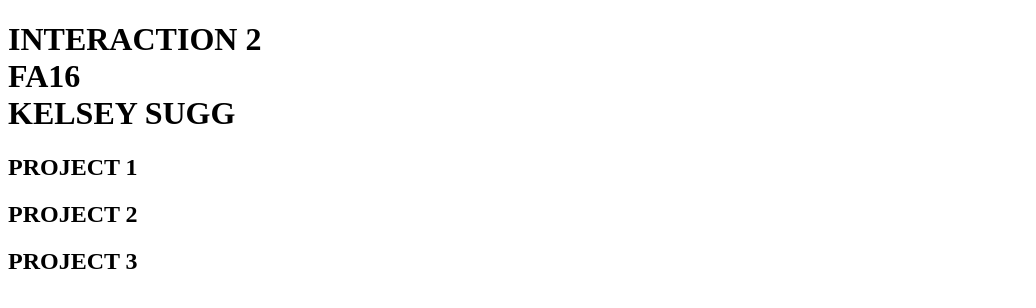
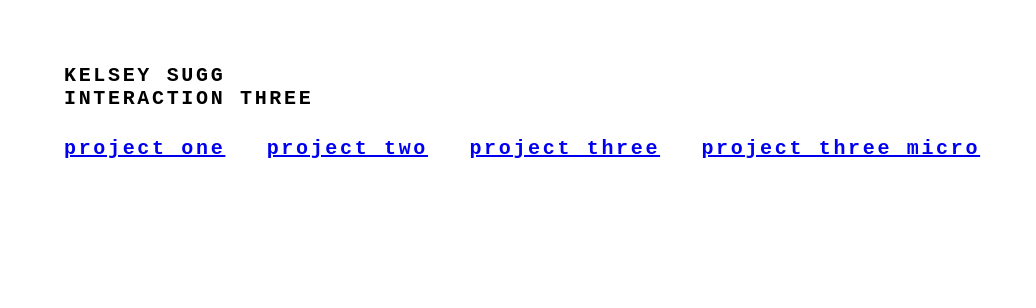
Before and after one commit to ksugg/ksugg.github.io, a plain HTML site: page index.html in a window 1280 px wide. Shown: the whole page, without its empty margins (0-1036 px from the left). Drawn offline with nearby package versions, Linux system fonts and the light colour scheme.

Commit message:
Index Site Int3

```diff
--- a/index.html
+++ b/index.html
@@ -2,13 +2,19 @@
 <html lang="en">
     <head>
         <meta charset="utf-8" />
-        <title>K. Sugg // Interaction 3</title>
-        <link rel="stylesheet" href="" />
+        <meta name="viewport" content="width=device-width, initial-scale=1">
+        <title>INT365</title>
+       <link rel="stylesheet" href="style.css" />
+        <script src="http://code.jquery.com/jquery-latest.js"></script>
+        <script src="style.js"></script>
+        <style>@import url('https://fonts.googleapis.com/css?family=Roboto');
+        </style>
     </head>
     <body>
-        <h1>INTERACTION 2<br>FA16<br>KELSEY SUGG</h1>
-        <h2>PROJECT 1</h2>
-        <h2>PROJECT 2</h2>
-        <h2>PROJECT 3</h2>
-    </body>
+    	<div class="kelsey">KELSEY SUGG<br> INTERACTION THREE</div>
+		<a href="http://designbykas.com/splashmuralclock/" class="p1"> project one</a>
+		<a href="http://designbykas.com/detroitsculpturedirectory/" class="p2">project two</a>
+		<a href="http://designbykas.com/normalizingaddiction/" class="p3">project three</a>
+		<a href="http://designbykas.com/normalizingaddictionmicro/" class="p3micro">project three micro</a>
+	</body>
 </html>
--- /dev/null
+++ b/style.css
@@ -0,0 +1,23 @@
+html  {
+	height: 100%;
+	width: 100%;
+	font-family: 'Roboto Mono', monospace;
+  	font-weight: 700;
+  	font-size: 20px;
+  	letter-spacing: 2pt;
+
+}
+
+body {
+	margin-top: 5%;
+	margin-left: 5%;
+}
+
+a {
+
+	padding-right: 20pt;
+}
+
+.kelsey {
+	margin-bottom: 20pt;
+}
```
